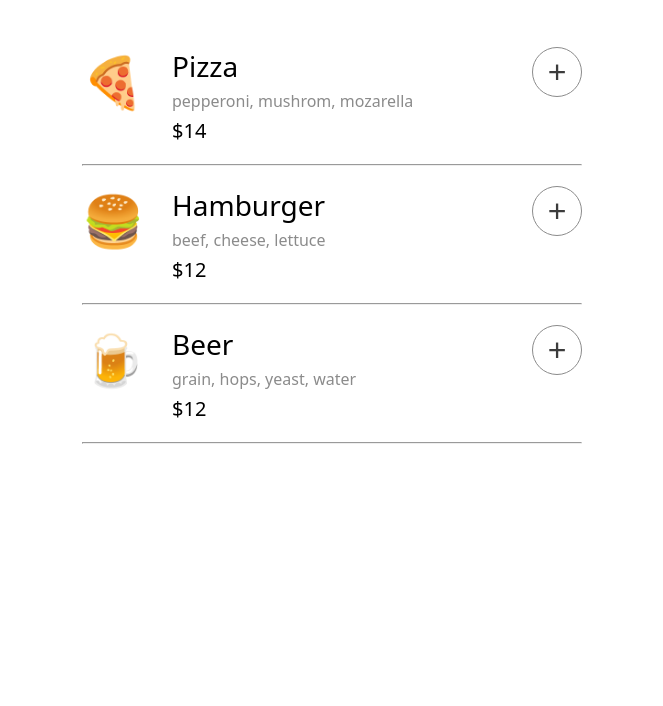
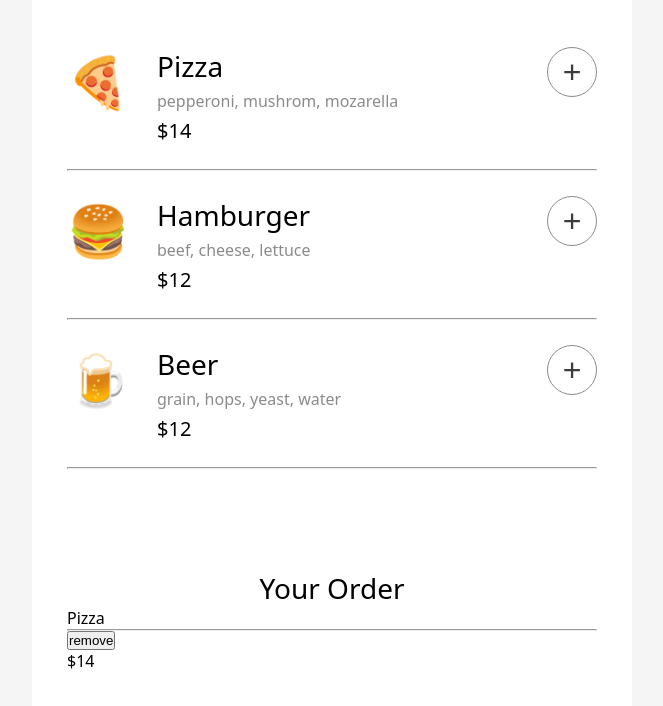
Before and after one commit to sercansimsek/Ordering_app, a website built with Vite: page index.html in a window 1280 px wide. Shown: the part 170-876 px from the top of the page, without its empty margins (308-971 px from the left). Before the commit the page ends 800 px from the top, so only its background shows below. Built offline with nearby package versions, Linux system fonts and the light colour scheme; a web font is replaced by a local one.

Commit message:
card order created

```diff
--- a/index.css
+++ b/index.css
@@ -6,18 +6,20 @@
 
 body {
 	font-family: "Smythe", system-ui;
+	background-color: #f5f5f5;
 }
 
 .container {
 	width: 600px;
 	margin: 0 auto;
+	background-color: #fff;
 }
 
 .main-container {
 	display: flex;
 	flex-direction: column;
-	gap: 20px;
-	padding: 50px;
+    padding: 50px 35px;
+	gap: 25px;
 }
 
 .main-card {
@@ -63,3 +65,15 @@ body {
 	font-size: 20px;
 	color: #000;
 }
+
+/* Main order */
+
+.main-order {
+    padding: 50px 35px;
+}
+
+.order-title {
+    font-size: 28px;
+    color: #000;
+    text-align: center;
+}
--- a/index.html
+++ b/index.html
@@ -21,7 +21,7 @@
 
 		<main class="main">
 			<div class="main-container container">
-				<div class="main-card">
+				<section class="main-card">
 					<p class="card-icon"></p>
 					<div class="card-details">
 						<p class="details-name">Pizza</p>
@@ -29,10 +29,20 @@
 						<p class="details-price">$14</p>
 					</div>
 					<button class="card-add-btn">+</button>
+				</section>
+				<hr />
+			</div>
+			<section class="main-order container">
+				<p class="order-title">Your Order</p>
+				<div class="order-list">
+					<p class="order-name">Pizza</p>
+					<hr />
+					<button class="order-btn">remove</button>
+					<p class="order-price">$14</p>
 				</div>
-                <hr>
-			</div>
+			</section>
 		</main>
+
 		<script src="index.js" type="module"></script>
 	</body>
 </html>
--- a/index.js
+++ b/index.js
@@ -1,6 +1,7 @@
 import menuArray from "/data.js";
 
 const mainContainer = document.querySelector(".main-container");
+const mainOrder = document.querySelector(".main-order");
 
 function render() {
 	let contentHtml = "";
@@ -25,3 +26,21 @@ function render() {
 }
 
 render();
+
+/* function renderOrderSummary() {
+	let summaryHtml = "";
+
+	summaryHtml = `<section class="main-order">
+					<p class="order-title">Your Order</p>
+					<div class="order-list">
+						<p class="order-name">Pizza</p>
+						<button class="order-btn">remove</button>
+						<p class="order-price">$14</p>
+					</div>
+                    <hr>
+				</section>`;
+
+	mainOrder.innerHTML = summaryHtml;
+}
+
+renderOrderSummary(); */
```
